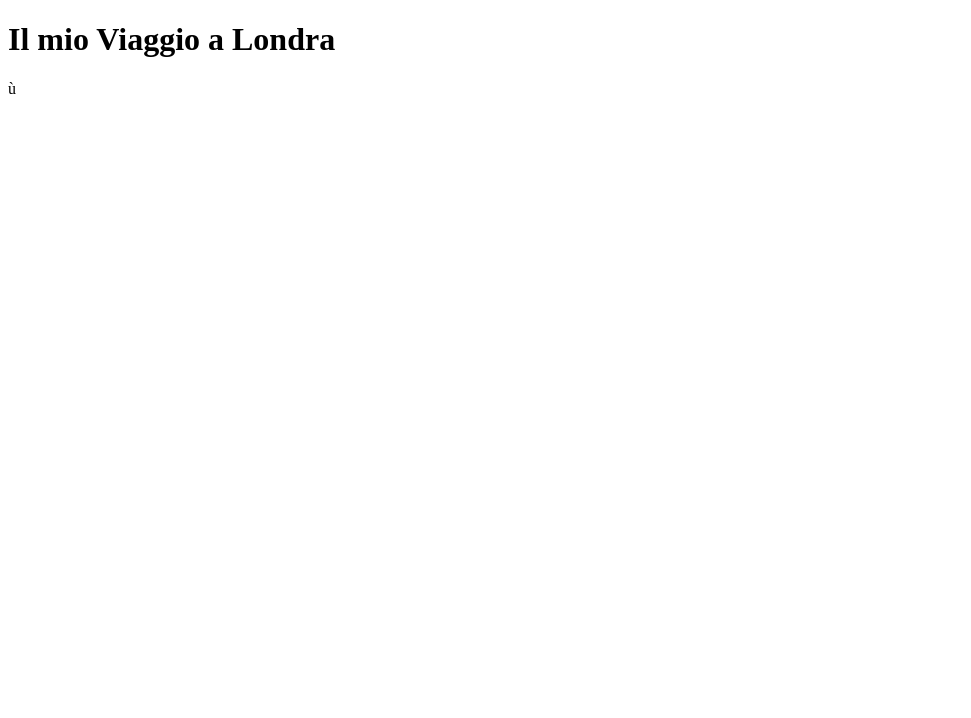
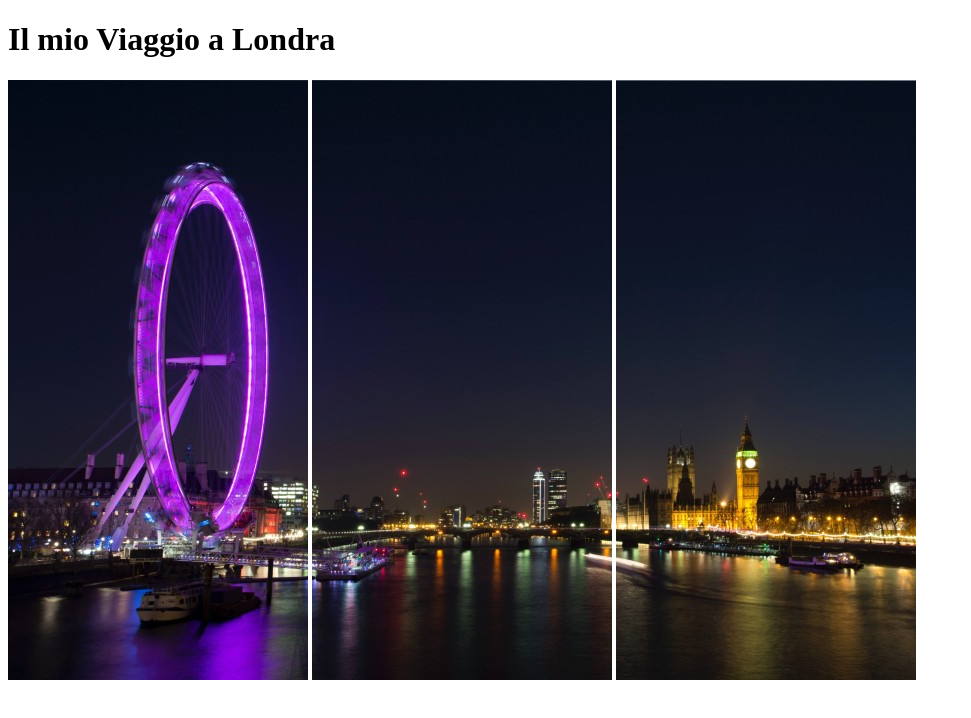
Before and after one commit to Shady0730/html-london-trip, a plain HTML site: page index.htm in a window 1280 px wide. Shown: the whole page, without its empty margins (0-971 px from the left). Drawn offline with Linux system fonts and the light colour scheme.

Commit message:
feat: fix error header

```diff
--- a/index.htm
+++ b/index.htm
@@ -7,10 +7,10 @@
 </head>
 <body>
     <header>
-        <h1>Il mio Viaggio a Londra</h1>ù
-        <img src="pexels-bill-emrich-230794-0.jpg" alt="">
-        <img src="pexels-bill-emrich-230794-1.jpg" alt="">
-        <img src="pexels-bill-emrich-230794-2.jpg" alt="">
+        <h1>Il mio Viaggio a Londra</h1>
+        <img src="./img/pexels-bill-emrich-230794-0.jpg" alt="">
+        <img src="./img/pexels-bill-emrich-230794-1.jpg" alt="">
+        <img src="./img/pexels-bill-emrich-230794-2.jpg" alt="">
     </header>
 </body>
 </html>
```
